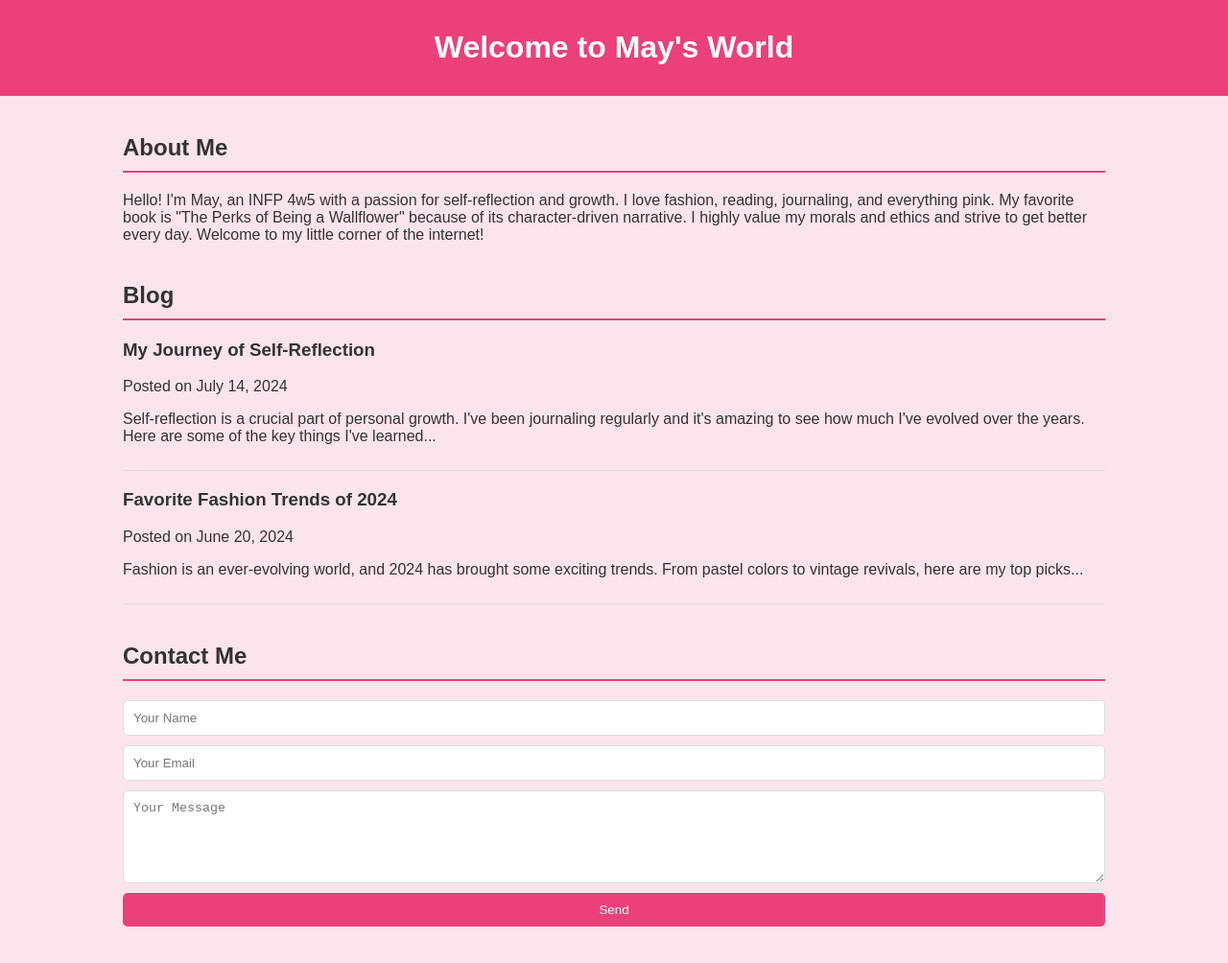
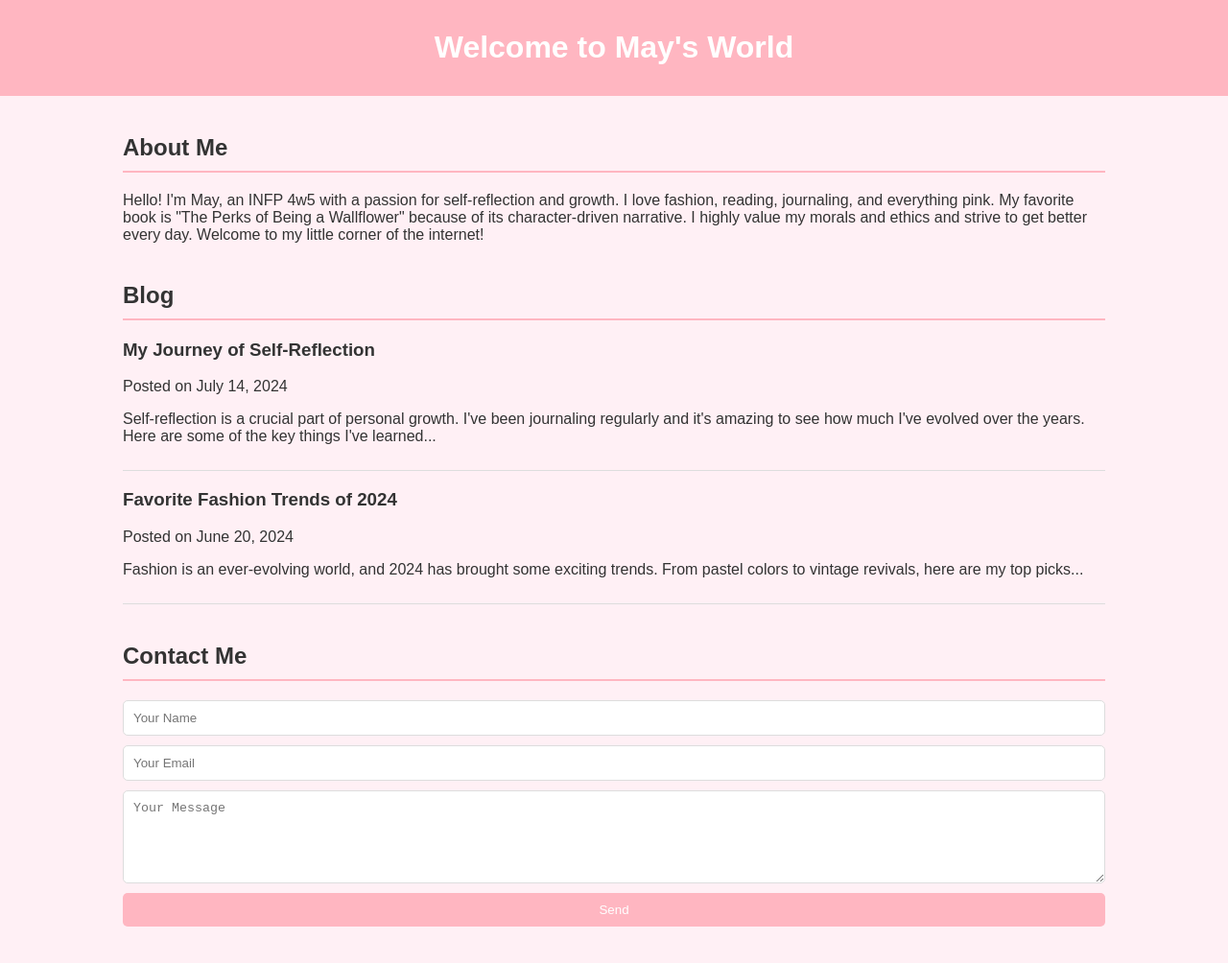
Before and after one commit to jaybeanzx/Firste2024July, a plain HTML site: page index.html in a window 1280 px wide. Shown: the whole page at 96% size. Drawn offline with Linux system fonts and the light colour scheme.

Commit message:
Update index.html

```diff
--- a/index.html
+++ b/index.html
@@ -9,11 +9,11 @@
         font-family: Arial, sans-serif;
         margin: 0;
         padding: 0;
-            background-color: #fce4ec;
+        background-color: #fff0f5; /* Baby Pink background */
         color: #333;
     }
     header {
-            background-color: #ec407a;
+        background-color: #ffb6c1; /* Light Pink header */
         color: white;
         padding: 10px 0;
         text-align: center;
@@ -27,7 +27,7 @@
         margin-bottom: 40px;
     }
     h2 {
-            border-bottom: 2px solid #ec407a;
+        border-bottom: 2px solid #ffb6c1; /* Light Pink border bottom for headings */
         padding-bottom: 10px;
     }
     .blog-post {
@@ -47,13 +47,14 @@
     }
     .contact-form button {
         padding: 10px;
-            background-color: #ec407a;
+        background-color: #ffb6c1; /* Light Pink button background */
         color: white;
         border: none;
         border-radius: 5px;
         cursor: pointer;
     }
 </style>
+
 </head>
 <body>
     <header>
```
Lines whose indentation alone changed are shown as unchanged.
